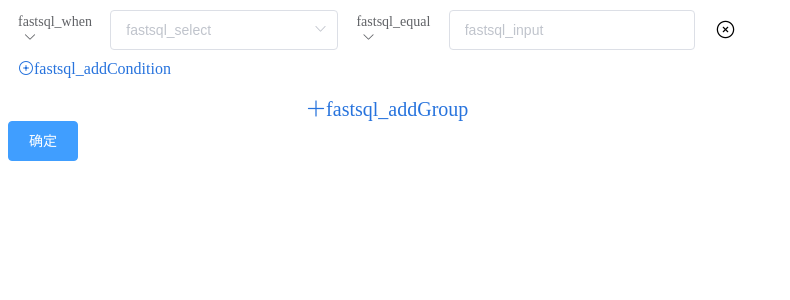
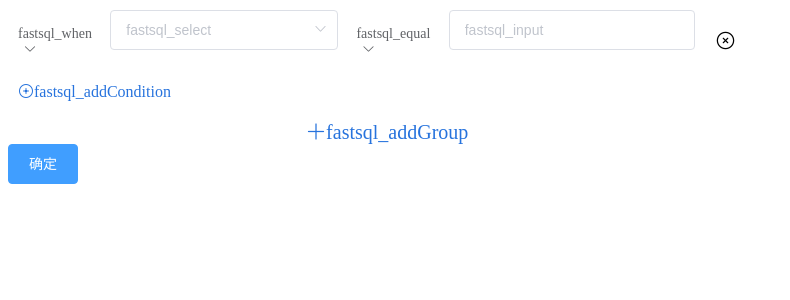
Before and after one commit to johnlin0207/npmpackages, a Vue app in the folder fastsql/: page / in a window 1280 px wide. Both pictures are taken after a click on the icon 316 px from the left and 29 px from the top of the page. Shown: the top 300 px of the page, without its empty margins (0-790 px from the left). Built offline with nearby package versions, Linux system fonts and the light colour scheme.

Commit message:
表单校验

```diff
--- a/fastsql/package.json
+++ b/fastsql/package.json
@@ -1,6 +1,6 @@
 {
   "name": "fastsql-vue",
-  "version": "1.5.1",
+  "version": "1.6.0",
   "type": "module",
   "main": "./dist/index.js",
   "author": "johnlin",
--- a/fastsql/src/component/RestrictCondition.vue
+++ b/fastsql/src/component/RestrictCondition.vue
@@ -8,7 +8,6 @@ const props = defineProps({
 
 const childComp = ref(null);
 const confirm = () => {
-  childComp.value.clearData();
   console.log("====================================");
   console.log(childComp.value.getData());
   console.log("====================================");
--- a/fastsql/src/package/fastsql/fastsql.vue
+++ b/fastsql/src/package/fastsql/fastsql.vue
@@ -1,7 +1,8 @@
 <template>
   <div class="all-group">
+    <el-form :model="thisData" ref="thisData">
       <div
-      v-for="(groupItem, groupIndex) in thisData"
+        v-for="(groupItem, groupIndex) in thisData.data"
         :key="groupIndex"
         class="con-group"
       >
@@ -36,6 +37,7 @@
           class="margin10"
         >
           <el-row type="flex" align="middle">
+            <!-- 条件 -->
             <el-col :span="3">
               <el-dropdown
                 @command="
@@ -58,11 +60,14 @@
               </el-dropdown>
             </el-col>
 
+            <!-- 字段 -->
             <el-col :span="8">
-            <div>
+              <el-form-item
+                :prop="`data[${groupIndex}].group[${itemIndex}].field`"
+                :rules="rules.field"
+              >
                 <el-select
                   v-model="item.field"
-                slot="prepend"
                   :placeholder="$t('fastsql_select')"
                 >
                   <el-option
@@ -72,9 +77,10 @@
                     :value="field.id"
                   ></el-option>
                 </el-select>
-            </div>
+              </el-form-item>
             </el-col>
 
+            <!-- 等于/不等于 -->
             <el-col :span="3">
               <el-dropdown
                 @command="
@@ -96,11 +102,17 @@
               </el-dropdown>
             </el-col>
 
+            <!-- 值 -->
             <el-col :span="8">
+              <el-form-item
+                :prop="`data[${groupIndex}].group[${itemIndex}].value`"
+                :rules="rules.value"
+              >
                 <el-input
                   v-model="item.value"
                   :placeholder="$t('fastsql_input')"
                 ></el-input>
+              </el-form-item>
             </el-col>
 
             <el-col :span="2" style="text-align: center">
@@ -121,6 +133,7 @@
           </div>
         </div>
       </div>
+    </el-form>
     <div style="text-align: center">
       <div class="mt10 colorblue inline-block fontSize20" @click="addGroup()">
         <i class="el-icon-plus" style="cursor: pointer"></i
@@ -148,7 +161,13 @@ export default {
       condition0: [],
       condition1: [],
       condition2: [],
-      thisData: this.data,
+      thisData: {
+        data: [],
+      },
+      rules: {
+        field: [{ required: true, message: "请选择", trigger: "change" }],
+        value: [{ required: true, message: "请填写", trigger: "blur" }],
+      },
     };
   },
 
@@ -171,11 +190,19 @@ export default {
   },
 
   methods: {
+    // 表单校验
+    submitForm(formName) {
+      this.$refs[formName].validate((valid) => {
+        if (!valid) {
+          return false;
+        }
+      });
+    },
     addCondition(groupIndex) {
-      this.thisData[groupIndex].group.push(this.otherCondition());
+      this.thisData.data[groupIndex].group.push(this.otherCondition());
     },
     addGroup() {
-      this.thisData.push({ c0: "and", group: [this.firstCondition()] });
+      this.thisData.data.push({ c0: "and", group: [this.firstCondition()] });
     },
     firstCondition() {
       return { c1value: "when", field: "", c2value: "equal", value: "" };
@@ -195,18 +222,18 @@ export default {
       return thisItem.name;
     },
     handle0Command(command, groupIndex) {
-      this.thisData[groupIndex].c0 = command;
+      this.thisData.data[groupIndex].c0 = command;
     },
     // 当且操作
     handle1Command(command, groupIndex, itemIndex) {
-      this.thisData[groupIndex].group[itemIndex].c1value = command;
+      this.thisData.data[groupIndex].group[itemIndex].c1value = command;
     },
     // 字段操作
     handleCommand(command, groupIndex, itemIndex) {
-      this.thisData[groupIndex].group[itemIndex].c2value = command;
+      this.thisData.data[groupIndex].group[itemIndex].c2value = command;
     },
     delItem(groupIndex, itemIndex) {
-      const temp = [...this.thisData];
+      const temp = [...this.thisData.data];
       // 删除对应的项目
       // 如果二级数组长度为1，直接从一级数组中删除这个二级数组
       if (temp[groupIndex].group.length === 1) {
@@ -215,20 +242,24 @@ export default {
         // 否则在二级数组中删除这条
         temp[groupIndex].group.splice(itemIndex, 1);
       }
-      this.thisData = temp;
+      this.thisData.data = temp;
     },
     // 清空当前数据
     clearData() {
-      this.thisData = [];
+      this.thisData.data = [];
     },
     // 设置回显数据
     setData(data) {
-      this.thisData = data || [];
+      this.thisData.data = data || [];
     },
     // 用于向外抛出数据
     getData() {
-      this.thisData[0] && (this.thisData[0].c0 = null);
-      return this.thisData;
+      if (this.submitForm("thisData")) {
+        this.thisData.data[0] && (this.thisData.data[0].c0 = null);
+        return this.thisData.data;
+      } else {
+        return false;
+      }
     },
   },
 };
```
Also changed, not shown: fastsql/src/main.js (+26 -20 lines), 4 other files (tests, documents, lock files or other folders). Lines whose indentation alone changed are shown as unchanged.
